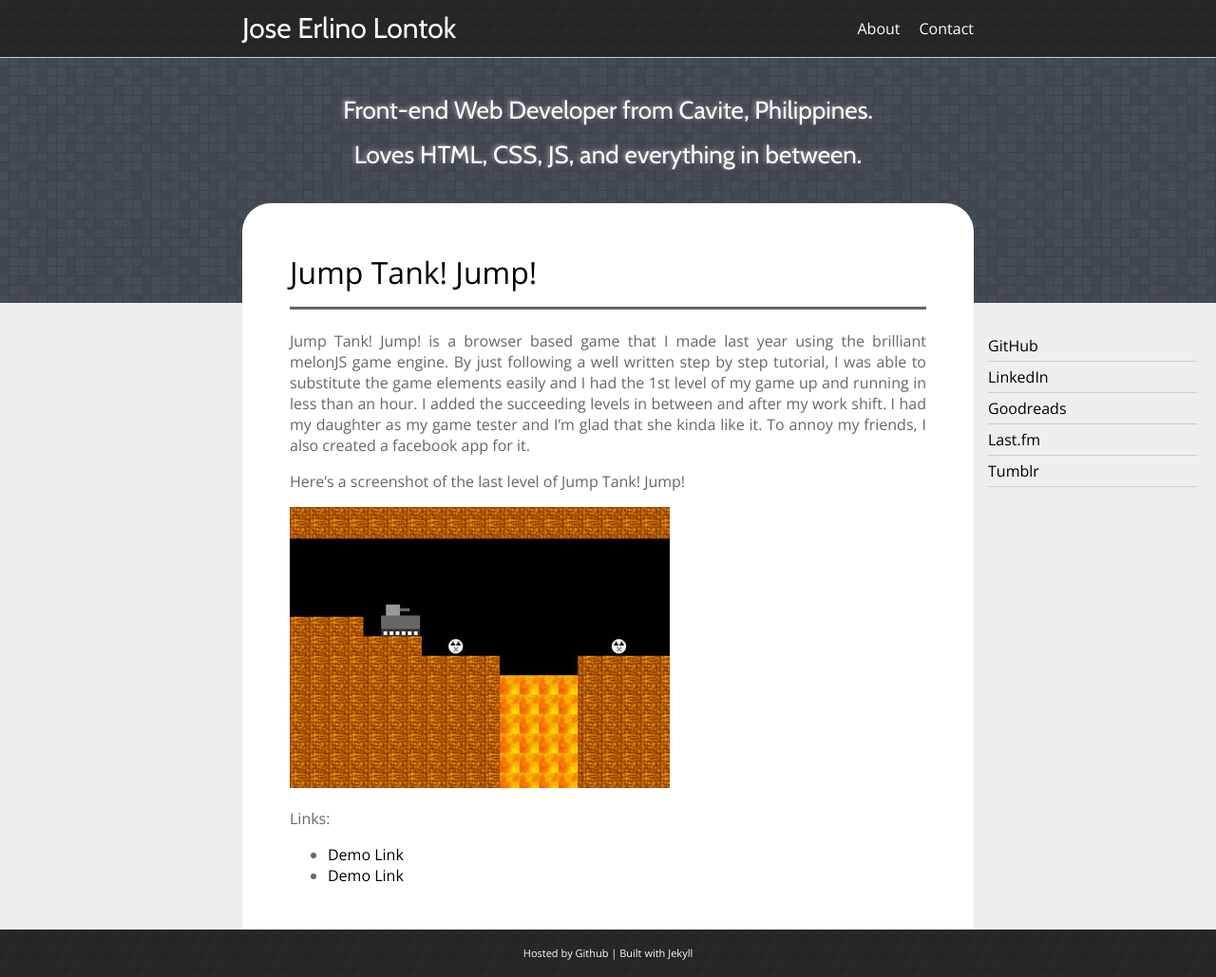
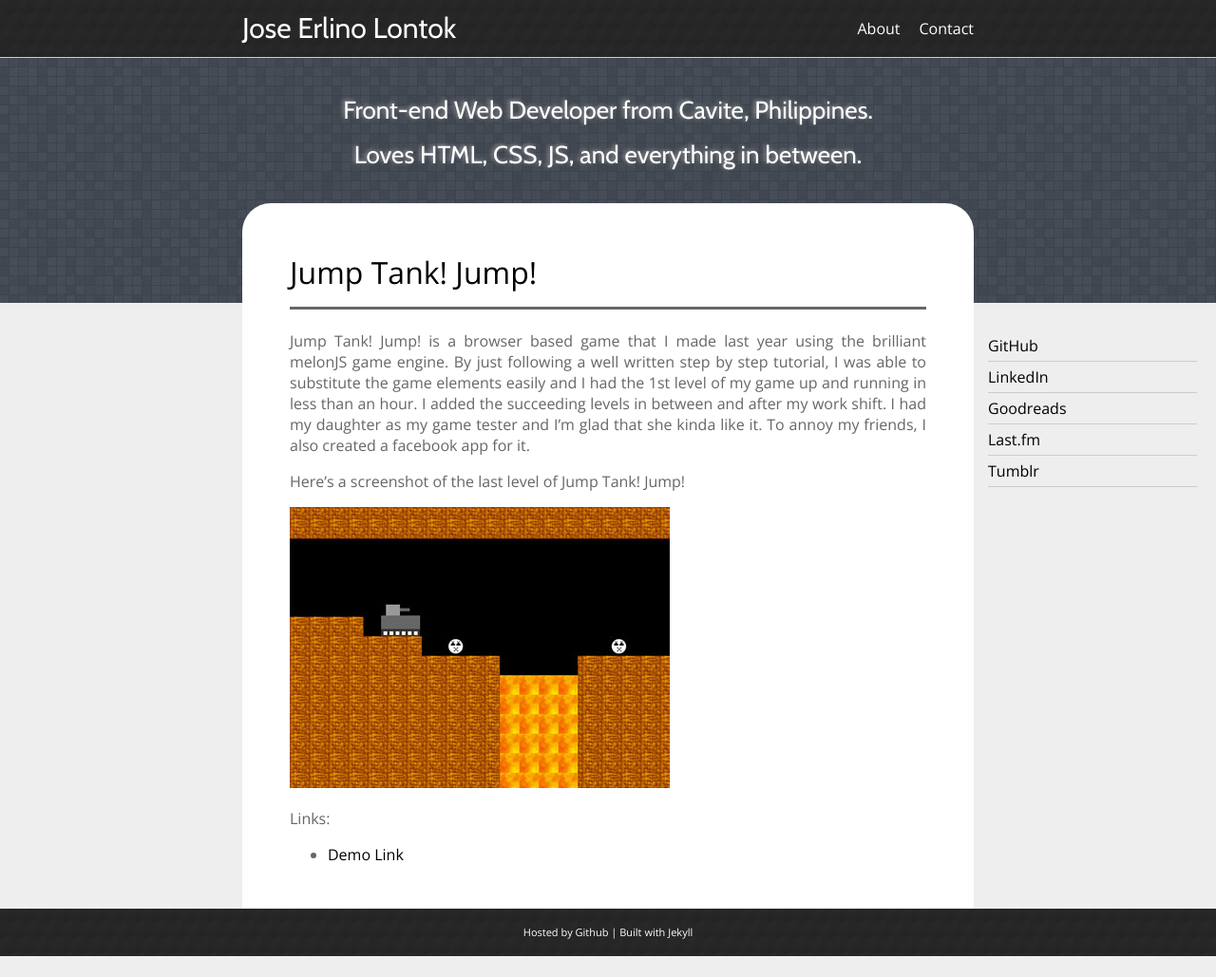
Before and after one commit to jelontok/jelontok.github.com, a Jekyll site: the page built from _posts/2012-08-22-jump-tank-jump.md, in a window 1280 px wide and 1029 px high. Shown: the whole window at 95% size. Built offline with Jekyll 4.4.1, drawn with Linux system fonts in a browser that asks for light colours; Markdown is read by kramdown in place of the engine named in the settings.

Commit message:
updated jumptankjump blog post

```diff
--- a/_posts/2012-08-22-jump-tank-jump.md
+++ b/_posts/2012-08-22-jump-tank-jump.md
@@ -11,5 +11,4 @@
 
 Links:
 
-* [Demo Link](#)
-* [Demo Link](#)
+* [Demo Link](http://jelontok.com/demo/jumptankjump)
```
